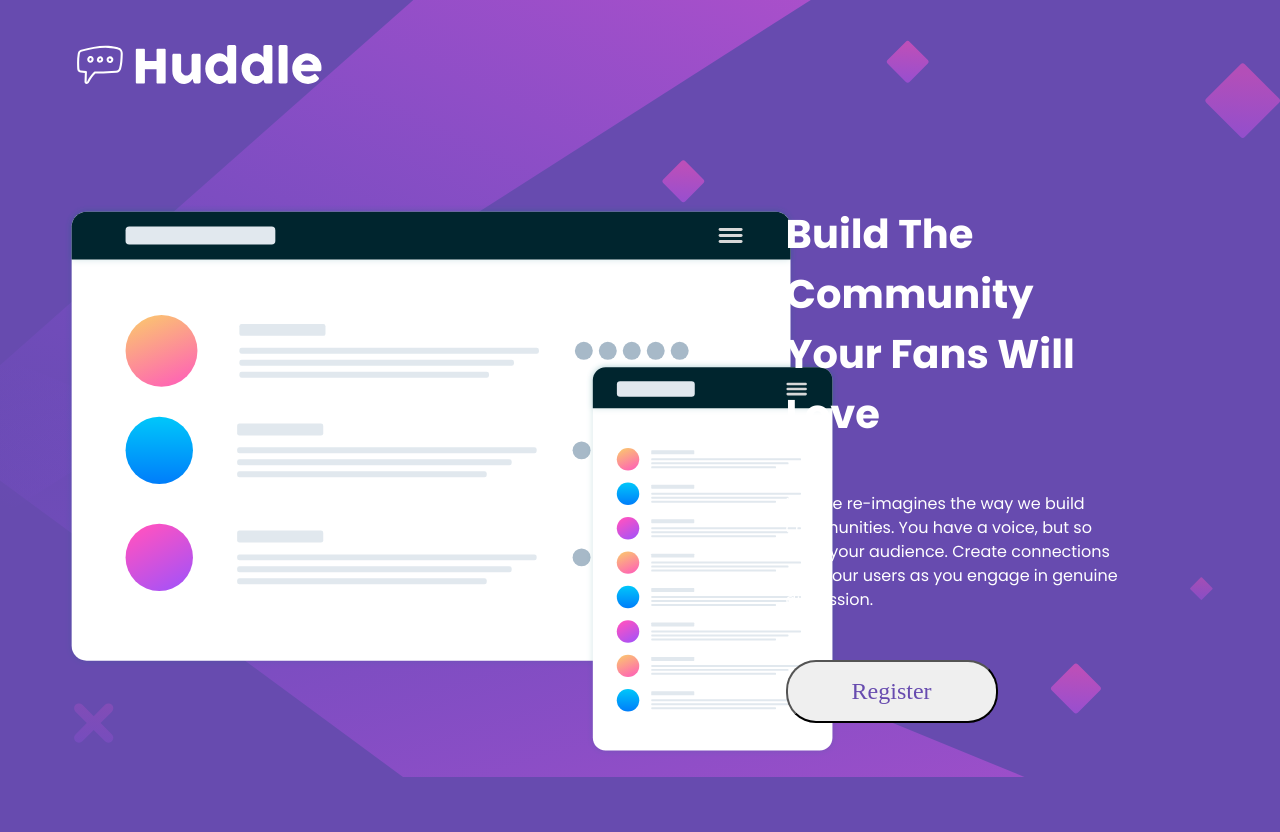
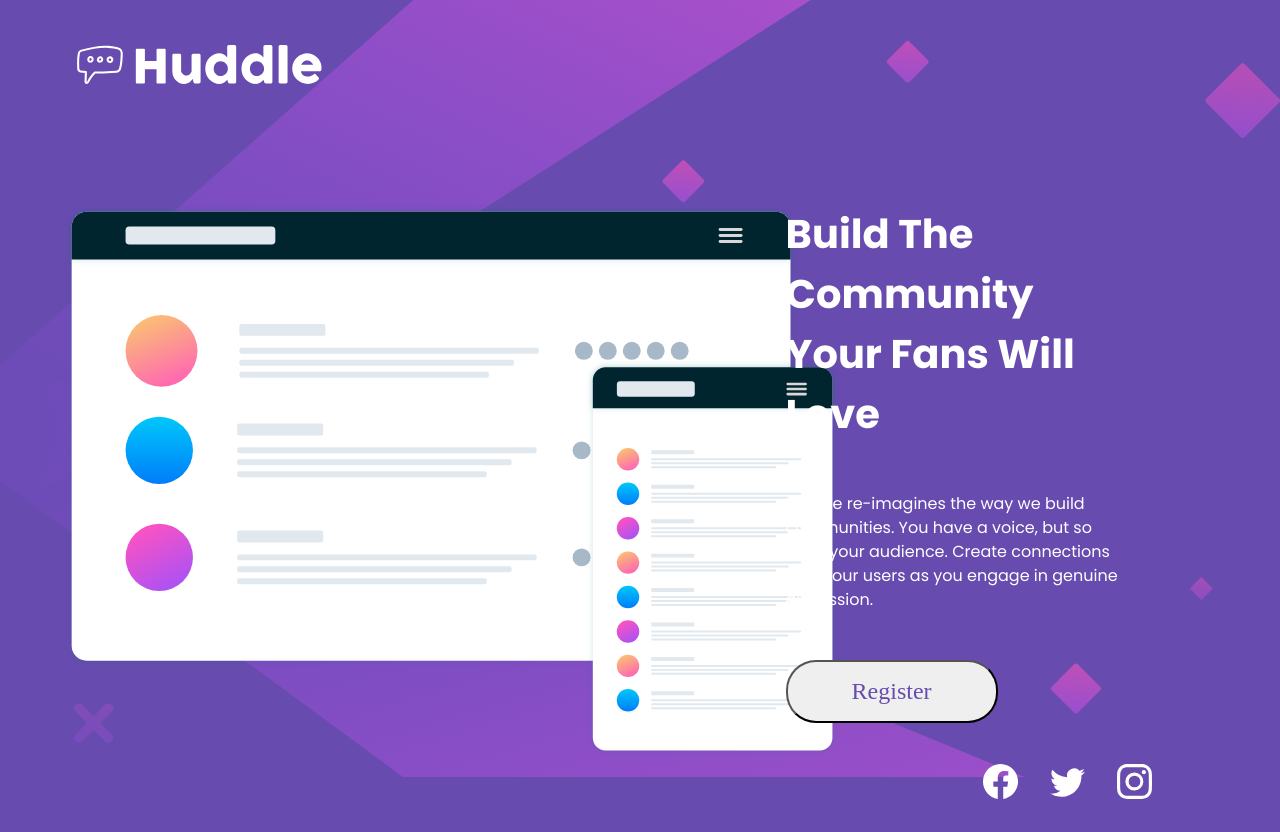
Before and after one commit to Albatraoz12/huddle-landing-page, a Next.js app: page / in a window 1280 px wide. Built offline with nearby package versions, Linux system fonts and the light colour scheme.

Commit message:
create a footer with styling to match design

```diff
--- /dev/null
+++ b/app/components/Footer.tsx
@@ -0,0 +1,20 @@
+import React from 'react';
+import { BsFacebook, BsTwitter, BsInstagram } from 'react-icons/bs';
+
+const Footer = () => {
+  return (
+    <footer>
+      <div className='icon-container'>
+        <BsFacebook className='icon' size={35} />
+      </div>
+      <div className='icon-container'>
+        <BsTwitter className='icon' size={35} />
+      </div>
+      <div className='icon-container'>
+        <BsInstagram className='icon' size={35} />
+      </div>
+    </footer>
+  );
+};
+
+export default Footer;
--- a/app/globals.css
+++ b/app/globals.css
@@ -59,7 +59,8 @@ figure img {
   display: grid;
   grid-template-columns: 55% 1fr;
   width: 90vw;
-  margin: 6.2rem auto;
+  margin-top: 6.2rem;
+  margin-inline: auto;
 }
 
 .text-container {
@@ -83,3 +84,19 @@ figure img {
   background-color: var(--soft-magenta);
   color: var(--white);
 }
+
+footer {
+  display: flex;
+  align-items: center;
+  gap: 2rem;
+  justify-content: flex-end;
+  width: 90vw;
+}
+
+.icon {
+  color: var(--white);
+}
+
+.icon-container .icon:hover {
+  color: var(--soft-magenta);
+}
--- a/app/layout.tsx
+++ b/app/layout.tsx
@@ -1,3 +1,4 @@
+import Footer from './components/Footer';
 import Navbar from './components/Navbar';
 import './globals.css';
 import { Poppins } from 'next/font/google';
@@ -23,6 +24,7 @@ export default function RootLayout({
       <body className={poppins.className}>
         <Navbar />
         {children}
+        <Footer />
       </body>
     </html>
   );
```
